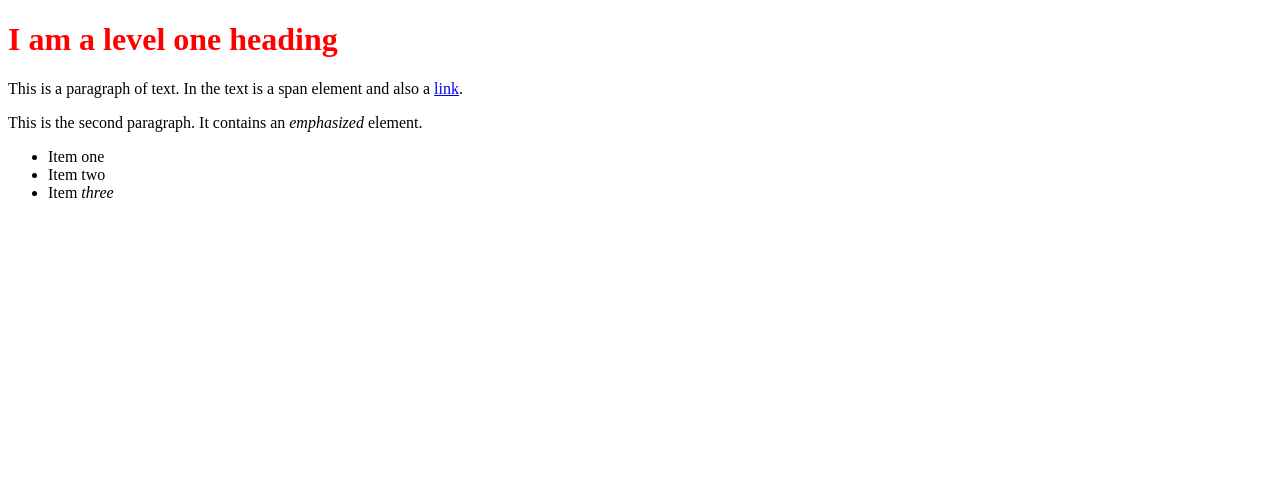
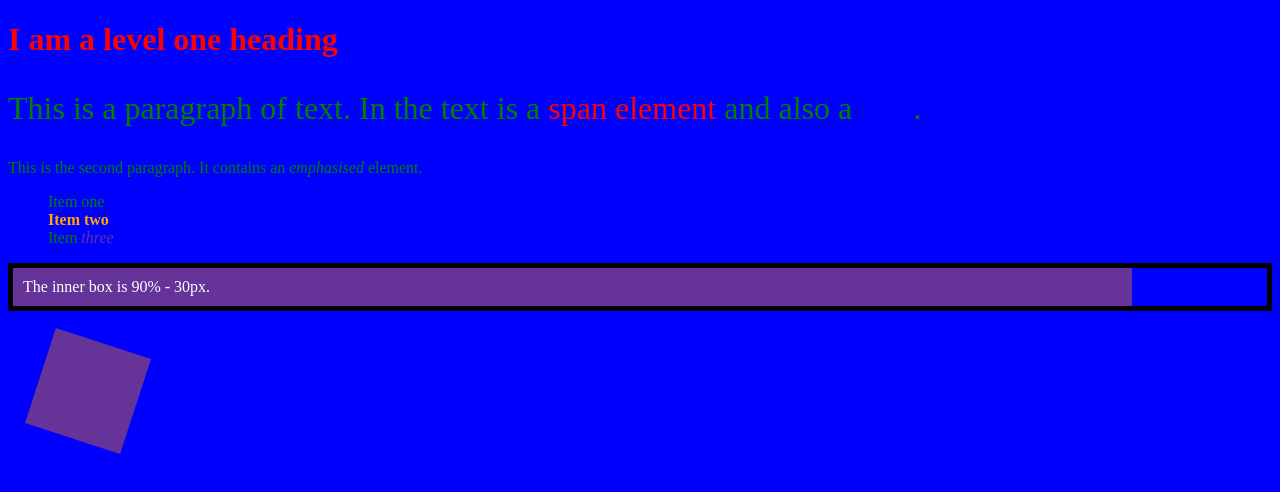
Before and after one commit to case547/MDN-stuff, a plain HTML site: page CSS First Steps/index.html in a window 1280 px wide. Drawn offline with Linux system fonts and the light colour scheme.

Commit message:
CSS structure

```diff
--- a/CSS First Steps/index.html
+++ b/CSS First Steps/index.html
@@ -10,16 +10,20 @@
 
     <h1>I am a level one heading</h1>
 
-    <p>This is a paragraph of text. In the text is a <span>span element</span>
+    <p>This is a paragraph of text. In the text is a <span class="special">span element</span>
 and also a <a href="http://example.com">link</a>.</p>
 
-    <p>This is the second paragraph. It contains an <em>emphasized</em> element.</p>
+    <p>This is the second paragraph. It contains an <em>emphasised</em> element.</p>
 
     <ul>
         <li>Item one</li>
-        <li>Item two</li>
+        <li class="special">Item two</li>
         <li>Item <em>three</em></li>
     </ul>
+
+    <div class="outer"><div class="bar">The inner box is 90% - 30px.</div></div>
+
+    <div class="box"></div>
 
 </body>
 
--- a/CSS First Steps/styles.css
+++ b/CSS First Steps/styles.css
@@ -1,3 +1,75 @@
 h1 {
     color: red;
+}
+
+p, li {
+    color: green;
+}
+
+li {
+    list-style-type: none;
+}
+/* see https://developer.mozilla.org/en-US/docs/Web/CSS/list-style-type for more list types */
+
+li.special/*,
+span.special */ {
+    color: orange;
+    font-weight: bold;
+}
+
+li em {
+    color: rebeccapurple;
+}
+
+h1 + p { /* paragraphs that come directly after h1 at same hierarchy level in  HTML */
+    font-size: 200%;
+}
+
+p span {
+    color: red;
+}
+
+a {
+    font-weight: bold;
+}
+
+a:link {
+    color: blue;
+}
+
+a:visited {
+    color: purple;
+}
+
+a:hover {
+    text-decoration: none;
+}
+
+.outer {
+    border: 5px solid black;
+}
+
+.bar {
+    padding: 10px;
+    width: calc(90% - 30px); /* 90% of containing block width, minus 30 px */
+    background-color: rebeccapurple;
+    color: white;
+}
+
+.box {
+    margin: 30px;
+    width: 100px;
+    height: 100px;
+    background-color: rebeccapurple;
+    transform: rotate(0.8turn)
+}
+
+body {
+    background-color: pink;
   }
+
+@media (min-width: 50em) {
+    body {
+        background-color: blue;
+    }
+} /* blue background if browser viewport wider than 50em */
```
